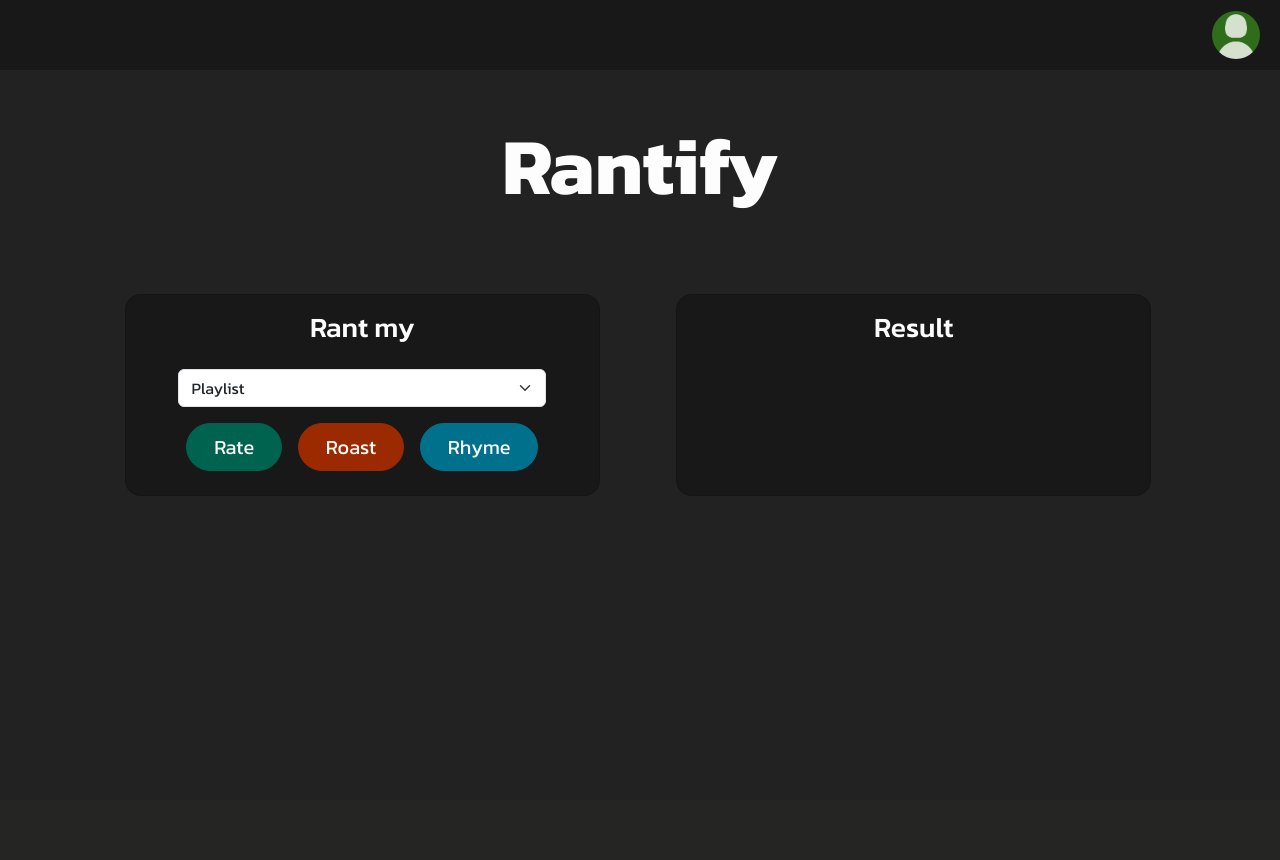
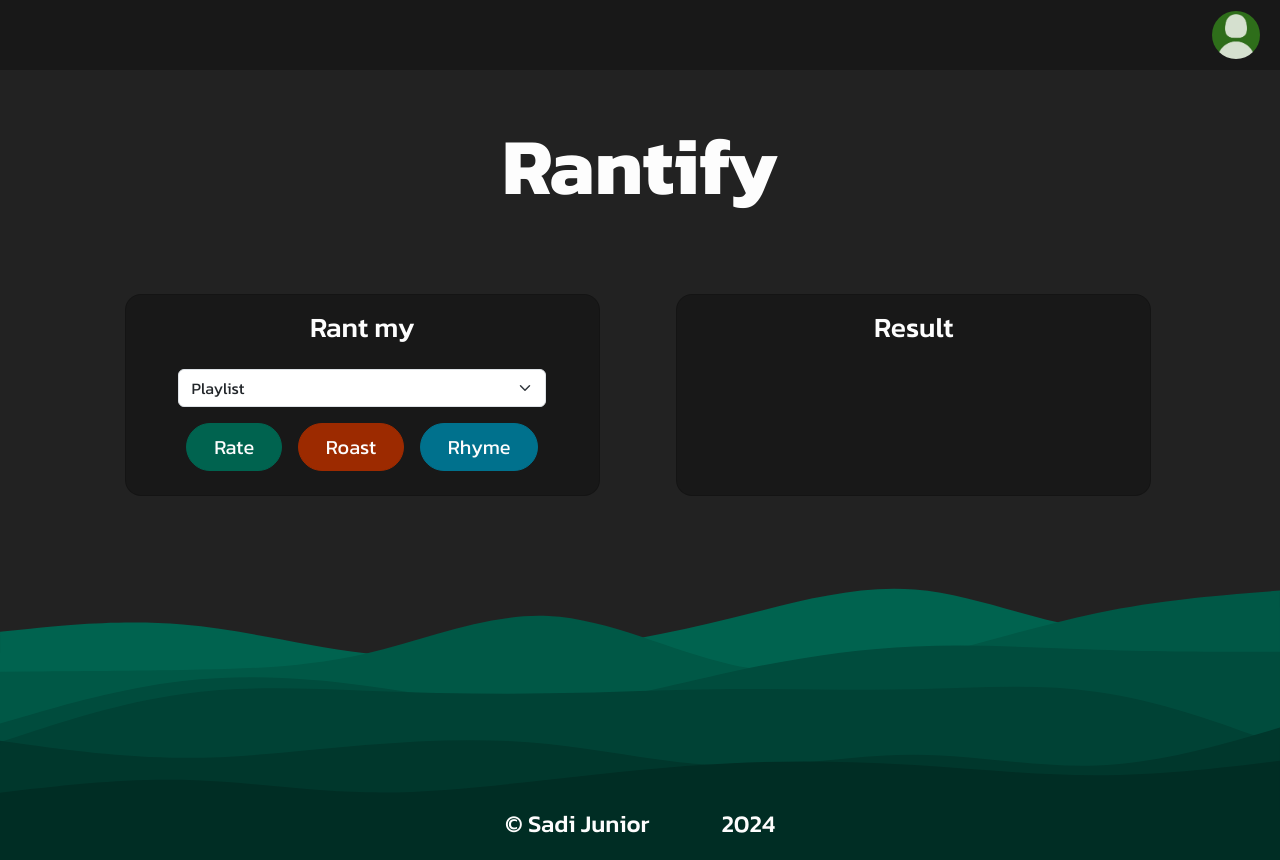
Before and after one commit to SadiJunior/rantify, a Flask app: template rantify/app/templates/main/index.html in a window 1280 px wide. Before the commit the page ends 496 px from the top, so only its background shows below. Run offline with Flask 3, Linux system fonts and the light colour scheme; the template is opened without the code that fills it, so the values that code supplies are empty.

Commit message:
feat: add curvaceous footer with copyright

```diff
--- a/rantify/app/static/css/styles.css
+++ b/rantify/app/static/css/styles.css
@@ -8,18 +8,19 @@
     --font-base-color: #fdfdfd;
     --color-green: #00634F;
     --color-green-secondary: #003c30;
+    --color-green-tertiary: #002d24;
     --color-red: #9c2a00;
     --color-red-secondary: #6f1200;
     --color-blue: #00718d;
     --color-blue-secondary: #004e61;
     --navbar-height: 70px;
+    --footer-height: 50px;
 }
 
 body {
     background-color: var(--color-body);
     font-family: var(--font-base), sans-serif;
     color: var(--font-base-color);
-    max-width: 100%;
 }
 
 .navbar {
@@ -43,6 +44,30 @@ body {
 
 .dropdown-toggle::after {
     display: none;
+}
+
+footer {
+    text-align: center;
+}
+
+.footer-data {
+    height: var(--footer-height);
+    background-color: var(--color-green-tertiary);
+}
+
+.spacer {
+    aspect-ratio: 960/200;
+    width: 100%;
+    height: auto;
+    background-repeat: no-repeat;
+    background-position: center;
+    background-size: cover;
+}
+
+.waves {
+    background-image: url("../images/waves.svg");
+    background-size: cover;
+    background-repeat: no-repeat;
 }
 
 .rant-card {
--- a/rantify/app/templates/layout.html
+++ b/rantify/app/templates/layout.html
@@ -7,21 +7,18 @@
         <meta charset="UTF-8">
         <meta name="viewport" content="width=device-width, initial-scale=1.0">
 
-
-        <!-- http://getbootstrap.com/docs/5.3/ -->
         <link href="https://cdn.jsdelivr.net/npm/bootstrap@5.3.3/dist/css/bootstrap.min.css" rel="stylesheet" integrity="sha384-QWTKZyjpPEjISv5WaRU9OFeRpok6YctnYmDr5pNlyT2bRjXh0JMhjY6hW+ALEwIH" crossorigin="anonymous">
         <script src="https://cdn.jsdelivr.net/npm/bootstrap@5.3.3/dist/js/bootstrap.bundle.min.js" integrity="sha384-YvpcrYf0tY3lHB60NNkmXc5s9fDVZLESaAA55NDzOxhy9GkcIdslK1eN7N6jIeHz" crossorigin="anonymous"></script>
 
         <script src="https://ajax.googleapis.com/ajax/libs/jquery/3.7.1/jquery.min.js"></script>
 
-        <!-- https://jquery.com/download/ -->
         <link href="{{ url_for('static', filename='css/styles.css') }}" rel="stylesheet">
 
         <title>Rantify</title>
 
     </head>
 
-    <body>
+    <body class="d-flex flex-column min-vh-100">
 
         <nav class="navbar">
             <div class="container-fluid">
@@ -29,13 +26,23 @@
             </div>
           </nav>
 
-        <main>
+        <main class="flex-grow-1">
             {% block main %}{% endblock %}
         </main>
 
-
-        <footer>
-
+        <footer class="mt-auto">
+            <div class="spacer waves">
+            </div>
+            <div class="footer-data container-fluid">
+                <div class="row justify-content-center p-2 p-sm-0 column-gap-5">
+                    <div class="col-auto">
+                        <h4>&copy; Sadi Junior</a></h4>
+                    </div>
+                    <div class="col-auto">
+                        <h4>2024</h4>
+                    </div>
+                </div>
+            </div>
         </footer>
     </body>
 
--- a/rantify/app/templates/main/index.html
+++ b/rantify/app/templates/main/index.html
@@ -1,6 +1,7 @@
 {% extends "layout.html" %}
 
 {% block navbar %}
+
     <div class="dropdown ms-auto me-lg-2" data-bs-theme="dark">
         <a class="dropdown-toggle d-flex align-items-center text-decoration-none" href="#" role="button" id="userDropdown" data-bs-toggle="dropdown" aria-expanded="false">
             <img src="{{ user.image_url if user.image_url else url_for('static', filename='images/default-user.png') }}" class="rounded-circle d-inline-block align-text-top" width="48" height="48" alt="User image">
```
Also changed, not shown: rantify/app/static/images/waves.svg (added).
